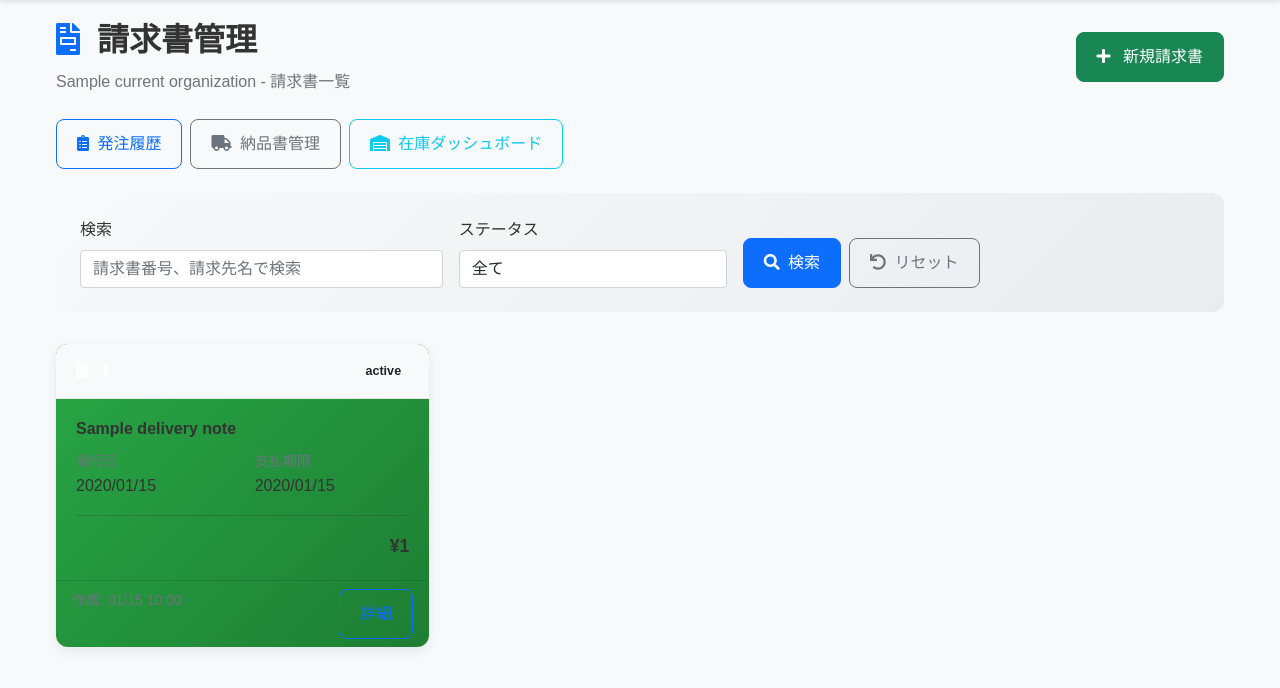
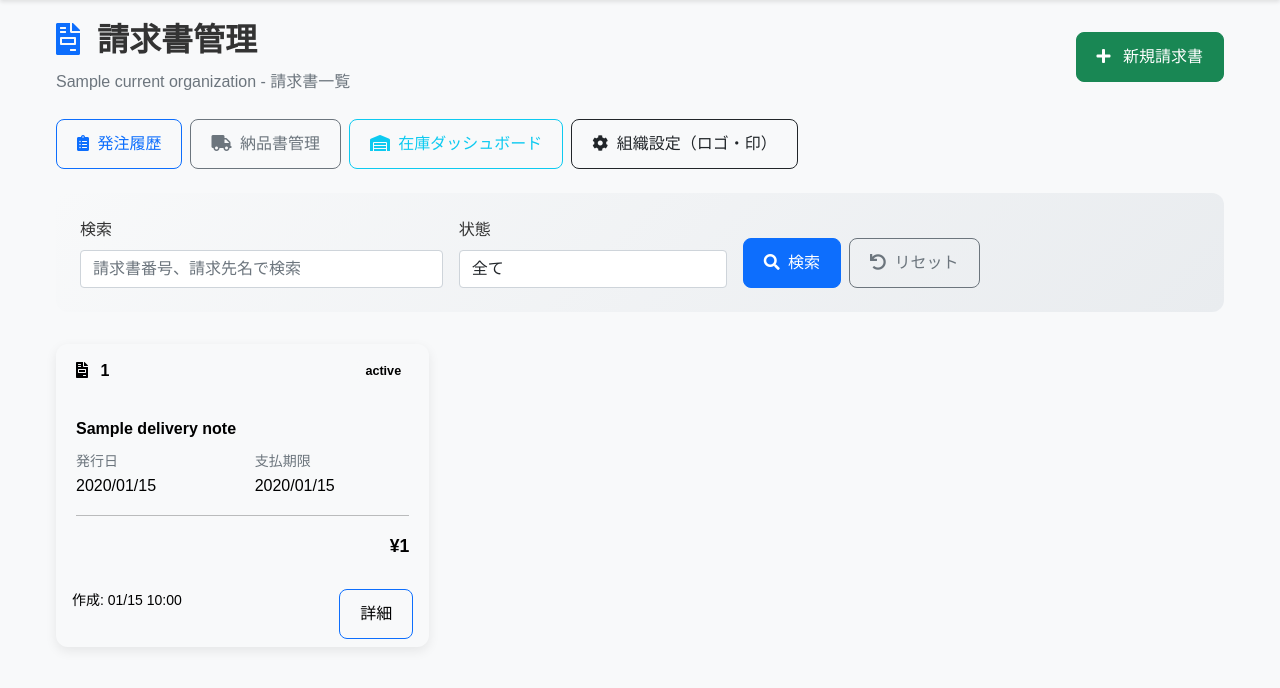
Before and after one commit to betweentabin/wakakusa-shift, a Django app: template templates/shift_management/invoice_list.html in a window 1280 px wide. Shown: the part 66-754 px from the top of the page. Run offline with Django 5.2, Linux system fonts and the light colour scheme; the template is opened without the code that fills it: most values are stand-ins (such as "Sample title", 1, 10 or a date in 2020).

Commit message:
在庫管理関連ページに組織設定へのリンクを追加
- 在庫ダッシュボード、請求書一覧、納品書一覧ページに「組織設定（ロゴ・印）」ボタンを追加
- 各ページから簡単に会社ロゴ・会社印の設定にアクセス可能に

🤖 Generated with [Claude Code](https://claude.com/claude-code)

Co-Authored-By: Claude <noreply@anthropic.com>

```diff
--- a/templates/shift_management/invoice_list.html
+++ b/templates/shift_management/invoice_list.html
@@ -11,6 +11,24 @@
     border-radius: 12px;
     overflow: hidden;
     margin-bottom: 1rem;
+    background: transparent !important;
+    color: #000 !important;
+}
+
+/* ヘッダー/フッターの背景と文字色を強制的にフラットへ */
+.invoice-card .card-header,
+.invoice-card .card-footer {
+    background: transparent !important;
+    color: #000 !important;
+    border-color: transparent !important;
+}
+.invoice-card .card-header *,
+.invoice-card .card-footer * {
+    color: #000 !important;
+}
+.invoice-card .card-body {
+    background: transparent !important;
+    color: #000 !important;
 }
 
 .invoice-card:hover {
@@ -18,29 +36,19 @@
     box-shadow: 0 6px 20px rgba(0,0,0,0.1);
 }
 
-.invoice-status-draft {
-    background: linear-gradient(135deg, #6c757d 0%, #5a6268 100%);
-}
-
-.invoice-status-issued {
-    background: linear-gradient(135deg, #007bff 0%, #0056b3 100%);
-}
-
-.invoice-status-paid {
-    background: linear-gradient(135deg, #28a745 0%, #1e7e34 100%);
-}
-
-.invoice-status-overdue {
-    background: linear-gradient(135deg, #dc3545 0%, #c82333 100%);
-}
-
+.invoice-status-draft,
+.invoice-status-issued,
+.invoice-status-paid,
+.invoice-status-overdue,
 .invoice-status-cancelled {
-    background: linear-gradient(135deg, #6c757d 0%, #495057 100%);
+    background: transparent !important;
+    color: #000 !important;
 }
 
 .amount-display {
     font-weight: 700;
     font-size: 1.1em;
+    color: #000 !important;
 }
 
 .search-section {
@@ -93,6 +101,10 @@
                     <i class="fas fa-warehouse me-1"></i>
                     在庫ダッシュボード
                 </a>
+                <a href="{% url 'shift_management:organization_edit' current_organization.pk %}" class="btn btn-outline-dark">
+                    <i class="fas fa-cog me-1"></i>
+                    組織設定（ロゴ・印）
+                </a>
             </div>
         </div>
     </div>
@@ -106,7 +118,7 @@
                        class="form-control" placeholder="請求書番号、請求先名で検索">
             </div>
             <div class="col-md-3">
-                <label class="form-label">ステータス</label>
+                <label class="form-label">状態</label>
                 <select name="status" class="form-control">
                     <option value="">全て</option>
                     {% for value, label in status_choices %}
```
Also changed, not shown: templates/shift_management/delivery_note_list.html (+27 -13 lines), templates/shift_management/inventory_dashboard.html (+24 -8 lines).
